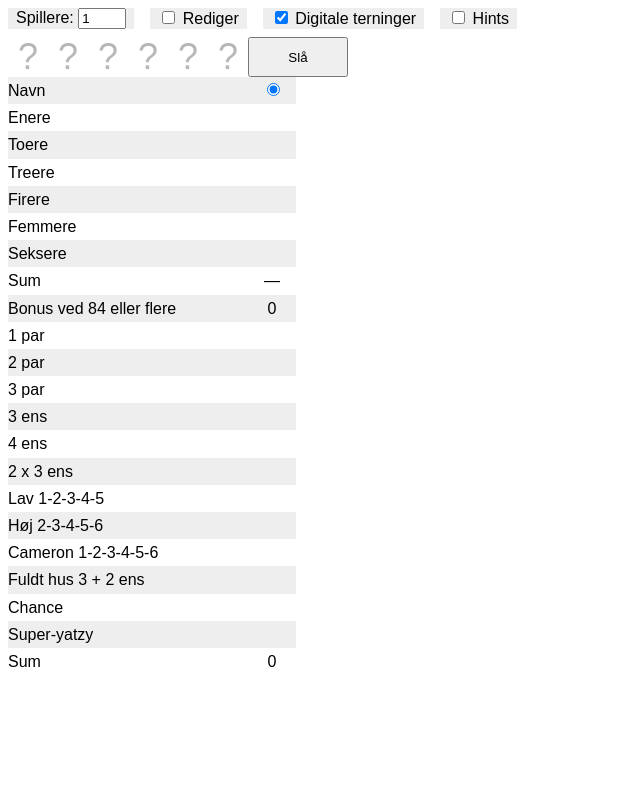
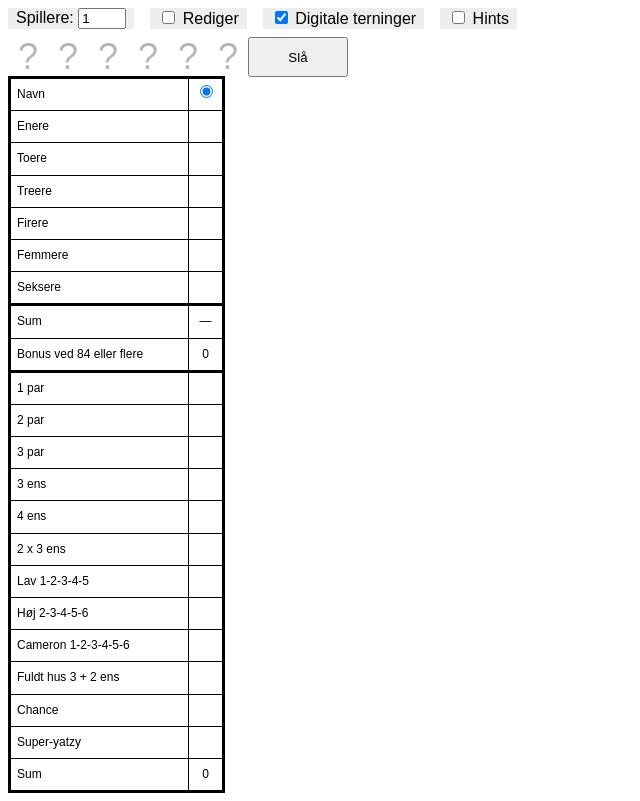
Before and after one commit to Mortal/yahtzee-react, a React app: page / in a window 1280 px wide. Shown: the whole page, without its empty margins (0-640 px from the left). Built offline with nearby package versions, Linux system fonts and the light colour scheme.

Commit message:
Some styling

```diff
--- a/src/index.scss
+++ b/src/index.scss
@@ -3,6 +3,7 @@ body {
 }
 
 .ScoreTable {
+  font-size: 12px;
   display: flex;
   flex-flow: row;
   & > .ScoreHeader,
@@ -10,11 +11,26 @@ body {
     display: flex;
     flex-flow: column;
     & > div {
-      height: 1.7em;
-      line-height: 1.7em;
-      &:nth-child(odd) {
-        background-color: #eee;
+      height: 2.6em;
+      line-height: 2.6em;
+      border: 1px solid black;
+      margin: -1px -1px 0 0;
+      padding: 0 .5em;
+      &:first-child {
+        border-top-width: 3px;
       }
+      &:last-child {
+        border-bottom-width: 3px;
+      }
+    }
+    & > .row6, & > .rowbonus, & > .rowtotal {
+      border-bottom-width: 3px;
+    }
+    &:first-child > div {
+      border-left-width: 3px;
+    }
+    &:last-child > div {
+      border-right-width: 3px;
     }
   }
   & > .ScoreHeader {
--- a/src/index.tsx
+++ b/src/index.tsx
@@ -6,9 +6,10 @@ import styles from "./index.scss";
 import { DirtyInput } from "./components/dirtyinput";
 import { Dice } from "./components/dice";
 import { ManualDice } from "./components/manualdice";
-import { compute_scoring } from "./scoring";
+import { compute_scoring, COMBINATION_NAME } from "./scoring";
 import { Hint } from "./components/hint";
 import { PlayerState, AppState } from "./state";
+import { classNames } from "./util";
 
 class App {
   @observable
@@ -93,30 +94,55 @@ class AppComponent extends React.Component<{}, {}> {
   render() {
     const header = (
       <div className={styles.ScoreHeader}>
-        <div>Navn</div>
-        <div>Enere</div>
-        <div>Toere</div>
-        <div>Treere</div>
-        <div>Firere</div>
-        <div>Femmere</div>
-        <div>Seksere</div>
-        <div>Sum</div>
-        <div>Bonus ved 84 eller flere</div>
-        <div>1 par</div>
-        <div>2 par</div>
-        <div>3 par</div>
-        <div>3 ens</div>
-        <div>4 ens</div>
-        <div>2 x 3 ens</div>
-        <div>Lav 1-2-3-4-5</div>
-        <div>Høj 2-3-4-5-6</div>
-        <div>Cameron 1-2-3-4-5-6</div>
-        <div>Fuldt hus 3 + 2 ens</div>
-        <div>Chance</div>
-        <div>Super-yatzy</div>
-        <div>Sum</div>
+        <div className={styles.rowname}>Navn</div>
+        <div className={styles.row1}>{COMBINATION_NAME["1"]}</div>
+        <div className={styles.row2}>{COMBINATION_NAME["2"]}</div>
+        <div className={styles.row3}>{COMBINATION_NAME["3"]}</div>
+        <div className={styles.row4}>{COMBINATION_NAME["4"]}</div>
+        <div className={styles.row5}>{COMBINATION_NAME["5"]}</div>
+        <div className={styles.row6}>{COMBINATION_NAME["6"]}</div>
+        <div className={styles.rowsum}>Sum</div>
+        <div className={styles.rowbonus}>Bonus ved 84 eller flere</div>
+        <div className={styles.rowP}>{COMBINATION_NAME.P}</div>
+        <div className={styles.rowD}>{COMBINATION_NAME.D}</div>
+        <div className={styles.rowT}>{COMBINATION_NAME.T}</div>
+        <div className={styles.rowV}>{COMBINATION_NAME.V}</div>
+        <div className={styles.rowQ}>{COMBINATION_NAME.Q}</div>
+        <div className={styles.rowW}>{COMBINATION_NAME.W}</div>
+        <div className={styles.rows}>{COMBINATION_NAME.s}</div>
+        <div className={styles.rowS}>{COMBINATION_NAME.S}</div>
+        <div className={styles.rowC}>{COMBINATION_NAME.C}</div>
+        <div className={styles.rowH}>{COMBINATION_NAME.H}</div>
+        <div className={styles.rowchance}>{COMBINATION_NAME["?"]}</div>
+        <div className={styles.rowyahtzee}>{COMBINATION_NAME["!"]}</div>
+        <div className={styles.rowtotal}>Sum</div>
       </div>
     );
+
+    const rowStyles = {
+      sides: [
+        styles.row1,
+        styles.row2,
+        styles.row3,
+        styles.row4,
+        styles.row5,
+        styles.row6,
+      ],
+      combinations: [
+        styles.rowP,
+        styles.rowD,
+        styles.rowT,
+        styles.rowV,
+        styles.rowQ,
+        styles.rowW,
+        styles.rows,
+        styles.rowS,
+        styles.rowC,
+        styles.rowH,
+        styles.rowchance,
+        styles.rowyahtzee,
+      ],
+    };
 
     const roll = [];
     for (const v of app.state.currentRoll || []) if (v !== null) roll.push(v);
@@ -130,7 +156,7 @@ class AppComponent extends React.Component<{}, {}> {
       player[group].map((c, j) => {
         if (app.state.editing)
           return (
-            <div key={group + j}>
+            <div className={rowStyles[group][j]} key={group + j}>
               <DirtyInput
                 type="number"
                 value={c}
@@ -151,7 +177,7 @@ class AppComponent extends React.Component<{}, {}> {
           return (
             <div
               key={group + j}
-              className={styles.Action}
+              className={classNames({[styles.Action]: true, [rowStyles[group][j]]: true})}
               onClick={() =>
                 app.pickAction(player, group, j, scoring[group][j])
               }
@@ -159,7 +185,7 @@ class AppComponent extends React.Component<{}, {}> {
               {display(scoring[group][j], "action")}
             </div>
           );
-        return <div key={group + j}>{display(c, "score")}</div>;
+        return <div className={rowStyles[group][j]} key={group + j}>{display(c, "score")}</div>;
       });
 
     const playerGroupSum = (group: (number | null)[]) => {
@@ -210,10 +236,10 @@ class AppComponent extends React.Component<{}, {}> {
           )}
         </div>
         {displayGroup(player, app.turn === i, "sides")}
-        <div>{displaySideSum(player)}</div>
-        <div>{playerSideBonus(player)}</div>
+        <div className={styles.rowsum}>{displaySideSum(player)}</div>
+        <div className={styles.rowbonus}>{playerSideBonus(player)}</div>
         {displayGroup(player, app.turn === i, "combinations")}
-        <div>{playerSum(player)}</div>
+        <div className={styles.rowtotal}>{playerSum(player)}</div>
       </div>
     ));
 
```
